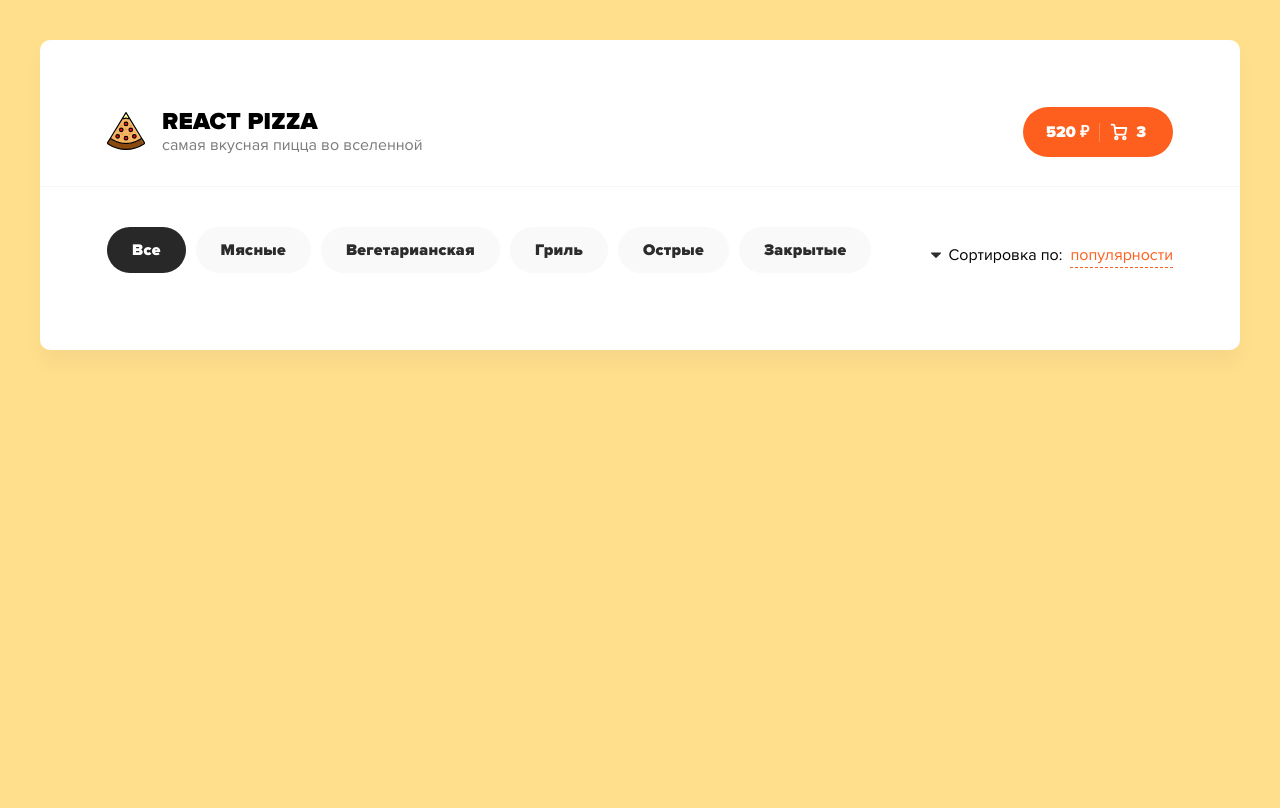
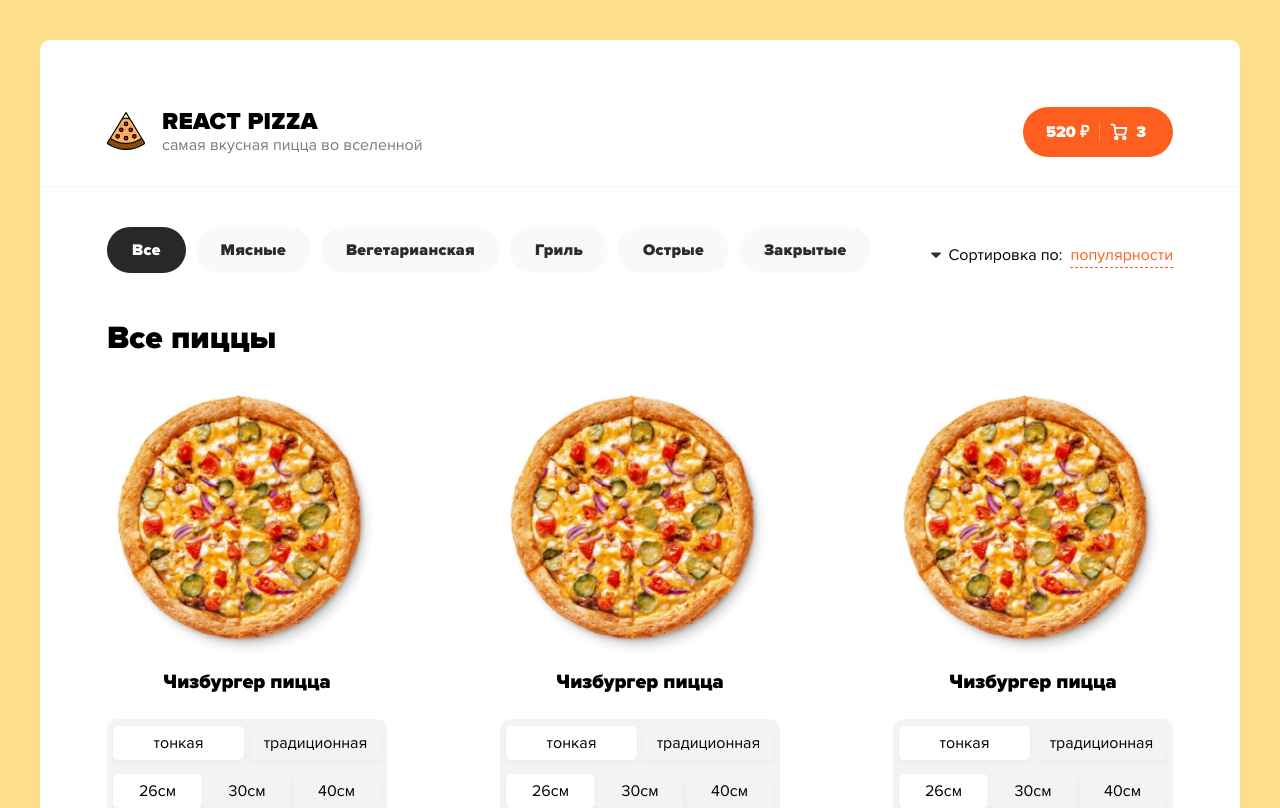
Before and after one commit to shaulaev/react-pizza, a React (Create React App) app: page / in a window 1280 px wide. Shown: the top 808 px of the page. Built offline with nearby package versions, Linux system fonts and the light colour scheme; the HTML template or start-up script is replaced by a standard one.

Commit message:
Created Pizza Component and fixed issue with sizes

```diff
--- a/src/App.css
+++ b/src/App.css
@@ -3,7 +3,7 @@ body {
 }
 
 .App {
-  max-width: 1340px;
+  max-width: 1420px;
   padding: 40px;
   margin: auto;
 }
--- a/src/components/Categories/Sort.tsx
+++ b/src/components/Categories/Sort.tsx
@@ -7,9 +7,9 @@ export const Sort: React.FC = () => {
   const [dropdown, setDropdown] = useState(false)
   const [sort, setSort] = useState("популярности")
   const [allSorts] = useState([
-    "популярности",
-    "по цене",
-    "по алфавиту"
+    {id: 1, name: "по популярности"},
+    {id: 2, name: "по цене"},
+    {id: 3, name: "по алфавиту"}
   ])
 
   const offDropdownMenu = () => setDropdown(false)
@@ -26,7 +26,7 @@ export const Sort: React.FC = () => {
         <Dropdown state={dropdown} stateFunc={offDropdownMenu}>
           {allSorts.map(sort => {
             return (
-              <li onClick={() => changeSort(sort)}>{sort}</li>
+              <li key={sort.id} onClick={() => changeSort(sort.name)}>{sort.name}</li>
             )
           })}
         </Dropdown>
--- a/src/components/Header/Header.module.scss
+++ b/src/components/Header/Header.module.scss
@@ -68,7 +68,7 @@
     height: 50px;
     background: var.$orange-color;
     border-radius: 30px;
-
+    cursor: pointer;
     span {
         font-weight: 700;
         font-size: 16px;
--- a/src/components/Main/Content/Content.tsx
+++ b/src/components/Main/Content/Content.tsx
@@ -1,13 +1,15 @@
-import React from 'react'
-import "./Content.scss"
+import React from 'react';
+import "../Main.scss";
 import { Header } from '../../Header/Header';
 import { Categories } from '../../Categories/Categories'
+import { Pizza } from '../Pizza/Pizza';
 
 export const Content: React.FC = () => {
   return (
     <>
       <Header />
       <Categories />
+      <Pizza />
     </>
   )
 }
--- a/src/components/Main/Main.scss
+++ b/src/components/Main/Main.scss
@@ -5,3 +5,15 @@
     padding: 67px;
     position: relative;
 }
+
+.allPizza {
+    margin: 32px 0;
+    font-weight: 700;
+}
+
+.pizza-container {
+    display: flex;
+    justify-content: space-between;
+    align-items: center;
+    flex-wrap: wrap;
+}
--- /dev/null
+++ b/src/components/Main/OnePizza/OnePizza.module.scss
@@ -0,0 +1,47 @@
+.pizzaContainer {
+    width: 280px;
+    margin-bottom: 65px;
+
+    img {
+        margin: auto;
+        width: 259.12px;
+        height: 260px;
+        object-fit: cover;
+    }
+
+    .pizzaName {
+        margin: 12px 0 22px 0;
+        font-size: 20px;
+        text-align: center;
+        font-weight: 800;
+    }
+
+    .pizzaType {
+        width: 280px;
+        background: #F3F3F3;
+        border-radius: 10px;
+    }
+
+    .pizzaWidth, .pizzaSize {
+        padding: 7px 5.73px;
+        display: flex;
+        align-items: center;
+        justify-content: space-between;
+
+        div {
+            transition: .2s;
+            width: 49%;
+            padding: 5px 0;
+            text-align: center;
+            cursor: pointer;
+            user-select: none;;
+            box-shadow: 0px 2px 4px rgba(0, 0, 0, 0.04);
+            border-radius: 5px;
+        }
+
+        div.selected {
+            transition: .2s;
+            background: #FFFFFF;
+        }
+    }
+}
--- /dev/null
+++ b/src/components/Main/OnePizza/OnePizza.tsx
@@ -0,0 +1,42 @@
+import React, { useState } from 'react'
+import cl from "./OnePizza.module.scss"
+import pizza from "../../../assets/img/image 2.png"
+
+export const OnePizza: React.FC = () => {
+
+  const [type] = useState([
+    {id: 1, name: "тонкая"},
+    {id: 2, name: "традиционная"}
+  ])
+  const [size] = useState([
+    {id: 1, size: "26см"},
+    {id: 2, size: "30см"},
+    {id: 2, size: "40см"}
+  ])
+
+  const [initialType, setInitialType] = useState({id: 1, name: "тонкая"})
+  const [initialSize, setInitialSize] = useState({id: 1, size: "26см"})
+
+  return (
+    <div className={cl.pizzaContainer}>
+        <img src={pizza} alt="" />
+        <p className={cl.pizzaName}>Чизбургер пицца</p>
+        <div className={cl.pizzaType}>
+            <div className={cl.pizzaWidth}>
+                {type.map(item => {
+                    return (
+                        <div className={initialType.name === item.name && cl.selected} onClick={() => setInitialType(item)} key={item.id}>{item.name}</div>
+                    )
+                })}
+            </div>
+            <div className={cl.pizzaSize}>
+                {size.map(item => {
+                    return (
+                        <div className={initialSize.size === item.size && cl.selected} onClick={() => setInitialSize(item)} key={item.id}>{item.size}</div>
+                    )
+                })}
+            </div>
+        </div>
+    </div>
+  )
+}
--- /dev/null
+++ b/src/components/Main/Pizza/Pizza.tsx
@@ -0,0 +1,18 @@
+import React from 'react'
+import "../Main.scss";
+import { OnePizza } from '../OnePizza/OnePizza';
+
+export const Pizza: React.FC = () => {
+  return (
+    <>
+        <h1 className='allPizza'>Все пиццы</h1>
+        <div className="pizza-container">
+          <OnePizza />
+          <OnePizza />
+          <OnePizza />
+          <OnePizza />
+          <OnePizza />
+        </div>
+    </>
+  )
+}
```
Also changed, not shown: src/assets/img/image 2.png (added), src/components/Main/Content/Content.scss (deleted).
